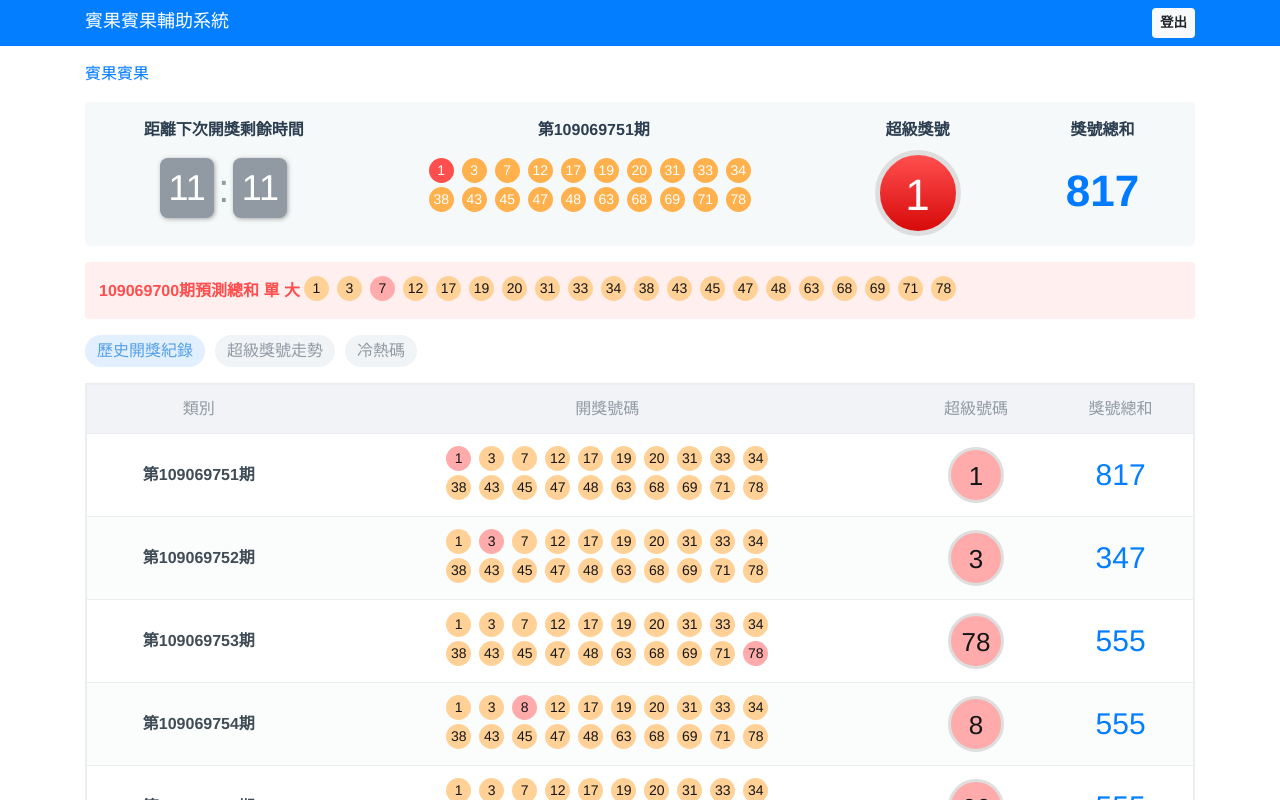
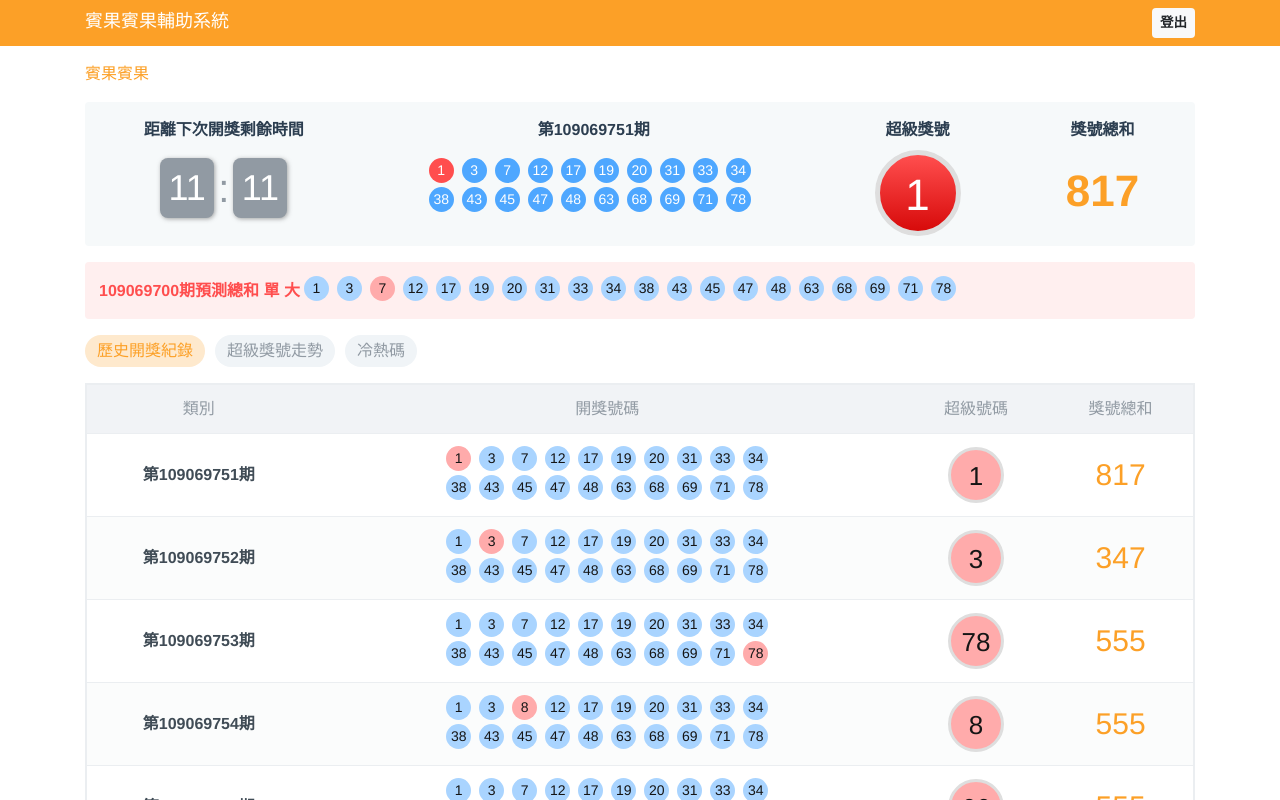
Before and after one commit to chunlingliao/bingo-analysis, a Vue app: page / in a window 1280 px wide. Shown: the top 800 px of the page. Built offline with nearby package versions, Linux system fonts and the light colour scheme.

Commit message:
更換主色系

```diff
--- a/public/css/app.css
+++ b/public/css/app.css
@@ -1,6 +1,6 @@
 /* 共用主色系 */
 .text-primary {
-  color: #027eff
+  color: #fca027 !important
 }
 
 /* 共用 */
@@ -8,7 +8,7 @@
   display: inline-block;
   width: 25px;
   height: 25px;
-  background-color: #ffd196;
+  background-color: #a9d4ff;
   border-radius: 50%;
   margin-right: 4px;
   margin-left: 4px;
@@ -125,7 +125,7 @@
 
 /* 第一塊 */
 .header {
-  background-color: #027eff;
+  background-color: #fca027;
   color: #ffffff;
   font-size: 18px;
   padding: 8px 0;
@@ -151,8 +151,8 @@
 }
 
 .nav-pills .nav-link.active {
-  background-color: #e1efff;
-  color: #54a0e5;
+  background-color: #fee9cd;
+  color: #fca027;
 }
 
 .nav-link {
@@ -178,7 +178,7 @@
 
 /* 期號  */
 .number-inplay {
-  background-color: #ffb14e;
+  background-color: #4ea7ff;
   color: #ffffff;
 }
 
@@ -277,7 +277,7 @@
 .history-number-total {
   font-size: 30px;
   font-weight: 500;
-  color: #027eff;
+  color: #fca027;
 }
 
 .table thead th {
@@ -314,14 +314,14 @@
   width: 50px;
   border-radius: 50%;
   text-align: center;
-  background: #54a0e5;
-  box-shadow: 1px 1px 4px 0 rgb(2, 46, 93);
+  background: #fca027;
+  box-shadow: 1px 1px 4px 0 rgb(216 126 6);
   line-height: 45px;
   z-index: 9
 }
 
 .toTop span:hover {
-  background: #057eff
+  background: #fb930b;
 }
 
 .toTop span::before {
@@ -438,12 +438,10 @@
   animation: fa-spin 2s infinite linear;
 }
 
-
-
 /* 後台 */
 /* 賓果後台 */
 .header {
-  background-color: #027eff;
+  background-color: #fca027;
   color: #ffffff;
   font-size: 18px;
   padding: 8px 0;
@@ -483,34 +481,22 @@ input,
   border: 2px solid #ebeef1;
 }
 
-/* gototop */
-.toTop span {
-  position: fixed;
-  bottom: 70px;
-  right: 24px;
-  opacity: .9;
-  height: 50px;
-  width: 50px;
-  border-radius: 50%;
-  text-align: center;
-  background: #54a0e5;
-  box-shadow: 1px 1px 4px 0 rgb(2, 46, 93);
-  line-height: 45px;
-  z-index: 9
+.add-btn {
+  background-color: #4ea7ff;
+  color: #ffffff;
 }
 
-.toTop span:hover {
-  background: #057eff
+.add-btn:hover {
+  background-color: #1a8dff;
+  color: #ffffff;
 }
 
-.toTop span::before {
-  content: "";
-  position: absolute;
-  left: calc(50% - 7.5px);
-  top: calc(50% - 14px);
-  width: 0;
-  height: 15px;
-  border: 7px solid transparent;
-  border-top: 10px solid #f6f6f6;
-  transform: rotate(180deg)
+.download-btn {
+  background-color: #9c9c9c;
+  color: #ffffff;
 }
+
+.download-btn:hover {
+  background-color: #838383;
+  color: #ffffff;
+}
--- a/src/views/admin.vue
+++ b/src/views/admin.vue
@@ -21,14 +21,14 @@
       <label for="lname" class="d-inline-block">新增</label>
       <input type="text" v-model="num" class="form-control mx-sm-3 d-inline-block" placeholder="筆數">
       <label for="lname" class="d-inline-block">筆序號</label>
-      <button type="submit" class="btn btn-primary mb-2 d-inline-block ml-2 mr-5" @click="insert()">新增</button>
+      <button type="submit" class="btn add-btn mb-2 d-inline-block ml-2 mr-5" @click="insert()">新增</button>
 
       <select v-model="selected" class="form-control filterSelect d-inline-block">
           <option v-for="(option, i) in options" v-bind:value="option.value" :key="i">
             {{ option.text }}
           </option>
       </select>
-      <button type="button" class="btn btn-info float-right downloadBtn">下載</button>
+      <button type="button" class="btn download-btn float-right downloadBtn">下載</button>
     </div>
       <div class="text-muted text-left mb-4 tip">
         *必須為數字
```
